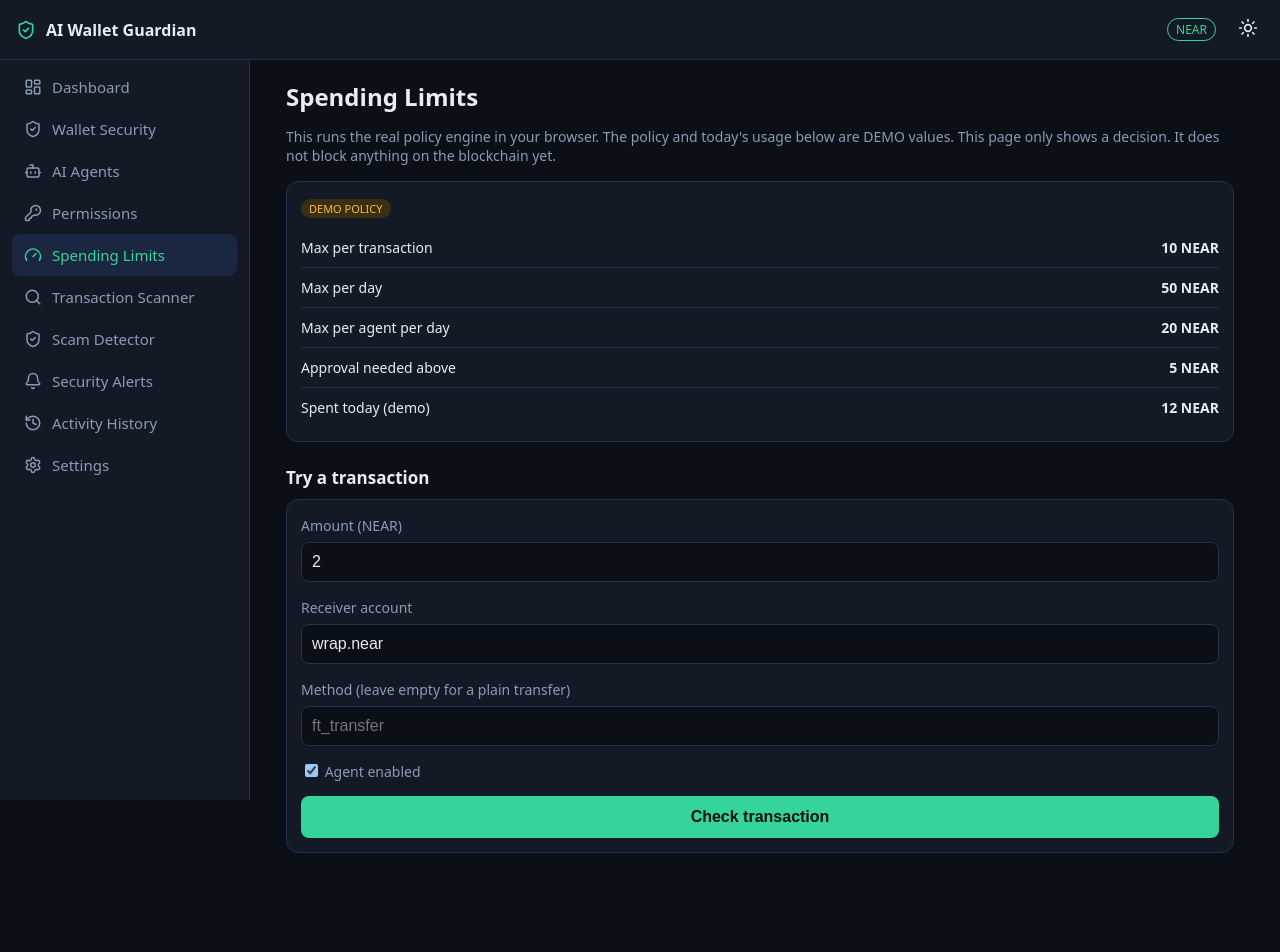
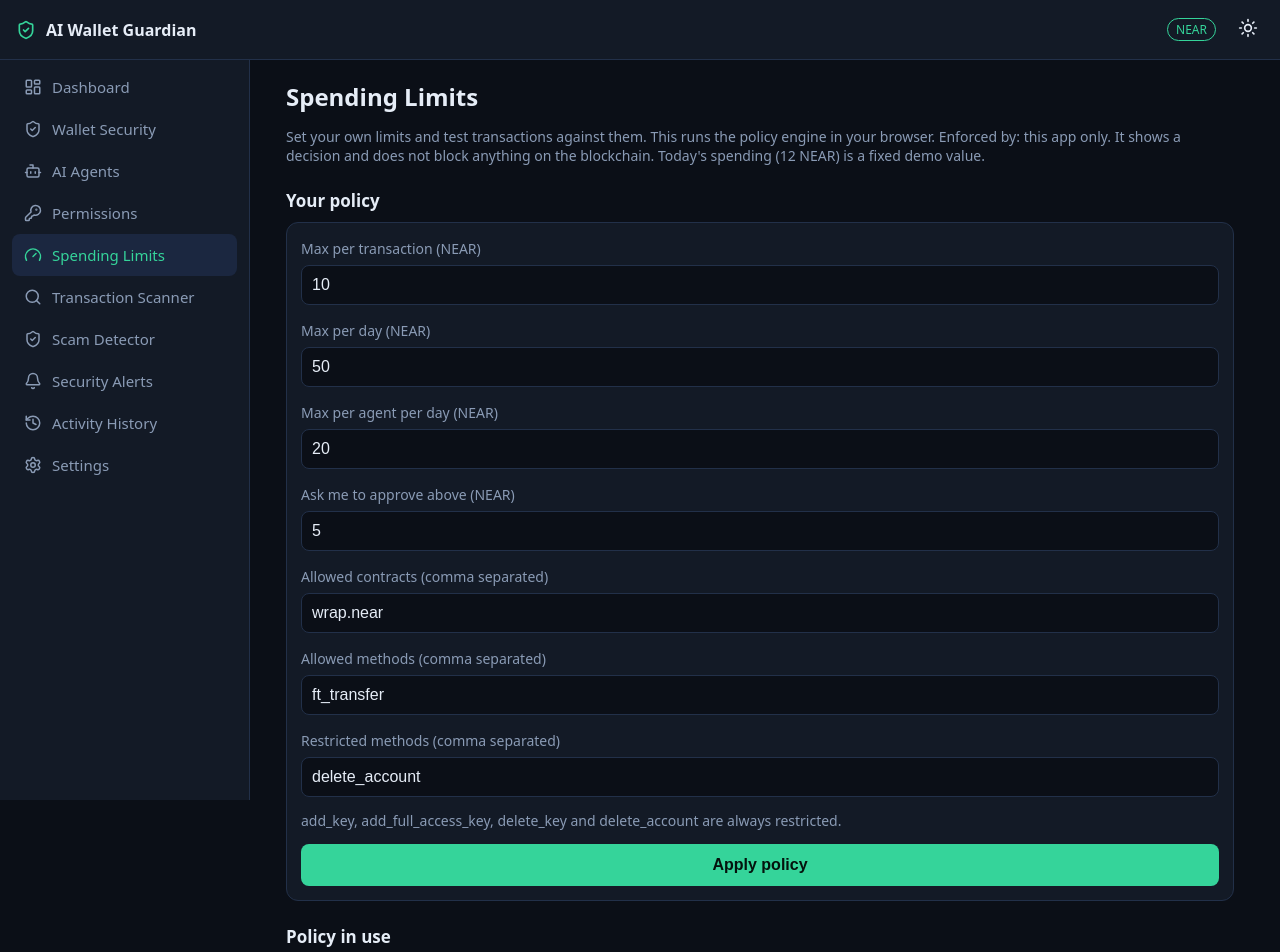
Before and after one commit to muhammad884/near-ai-wallet-guardian, a React (Vite) app in the folder web/: page /limits in a window 1280 px wide. Shown: the top 952 px of the page. Before the commit the page ends 913 px from the top, so only its background shows below. Built offline with nearby package versions, Linux system fonts and the light colour scheme.

Commit message:
Spending Limits: editable policy with validated input and tests

```diff
--- a/web/src/limits.tsx
+++ b/web/src/limits.tsx
@@ -1,27 +1,64 @@
 import { useState } from 'react'
+import type { ChangeEvent } from 'react'
 import { evaluateAndLog } from './log/logged'
+import { buildPolicy } from './policy/config'
+import type { PolicyInput } from './policy/config'
 import type { Policy, Result, Usage } from './policy/types'
-
-const policy: Policy = {
-  maxPerTx: 10,
-  maxDaily: 50,
-  maxPerAgentDaily: 20,
-  approvalAbove: 5,
-  allowedContracts: ['wrap.near'],
-  allowedMethods: ['ft_transfer'],
-  restrictedMethods: ['add_full_access_key', 'delete_account'],
-}
 
 const usage: Usage = { totalToday: 12, agentToday: 6 }
 
+const start: PolicyInput = {
+  maxPerTx: '10',
+  maxDaily: '50',
+  maxPerAgentDaily: '20',
+  approvalAbove: '5',
+  contracts: 'wrap.near',
+  methods: 'ft_transfer',
+  restricted: 'delete_account',
+}
+
+function firstPolicy(): Policy {
+  const r = buildPolicy(start)
+  if (!r.ok) throw new Error(r.error)
+  return r.policy
+}
+
 export function Limits() {
+  const [form, setForm] = useState<PolicyInput>(start)
+  const [policy, setPolicy] = useState<Policy>(firstPolicy)
+  const [formError, setFormError] = useState('')
   const [amount, setAmount] = useState('2')
   const [receiver, setReceiver] = useState('wrap.near')
   const [method, setMethod] = useState('')
   const [enabled, setEnabled] = useState(true)
+  const [checkError, setCheckError] = useState('')
   const [result, setResult] = useState<Result | null>(null)
 
+  function bind(key: keyof PolicyInput) {
+    return {
+      value: form[key],
+      onChange: (e: ChangeEvent<HTMLInputElement>) =>
+        setForm({ ...form, [key]: e.target.value }),
+    }
+  }
+
+  function apply() {
+    const r = buildPolicy(form)
+    if (!r.ok) {
+      setFormError(r.error)
+      return
+    }
+    setFormError('')
+    setPolicy(r.policy)
+    setResult(null)
+  }
+
   function check() {
+    if (amount.trim() === '') {
+      setCheckError('Enter an amount.')
+      return
+    }
+    setCheckError('')
     setResult(
       evaluateAndLog(
         policy,
@@ -46,18 +83,46 @@ export function Limits() {
     <div>
       <h1>Spending Limits</h1>
       <p className="muted">
-        This runs the real policy engine in your browser. The policy and
-        today&apos;s usage below are DEMO values. This page only shows a
-        decision. It does not block anything on the blockchain yet.
+        Set your own limits and test transactions against them. This runs
+        the policy engine in your browser. Enforced by: this app only. It
+        shows a decision and does not block anything on the blockchain.
+        Today&apos;s spending (12 NEAR) is a fixed demo value.
       </p>
 
-      <div className="card" style={{ marginTop: 16 }}>
-        <span className="tag-demo">DEMO POLICY</span>
+      <h2>Your policy</h2>
+      <div className="card">
+        <label className="muted">Max per transaction (NEAR)</label>
+        <input className="field" inputMode="decimal" {...bind('maxPerTx')} />
+        <label className="muted">Max per day (NEAR)</label>
+        <input className="field" inputMode="decimal" {...bind('maxDaily')} />
+        <label className="muted">Max per agent per day (NEAR)</label>
+        <input className="field" inputMode="decimal" {...bind('maxPerAgentDaily')} />
+        <label className="muted">Ask me to approve above (NEAR)</label>
+        <input className="field" inputMode="decimal" {...bind('approvalAbove')} />
+        <label className="muted">Allowed contracts (comma separated)</label>
+        <input className="field" {...bind('contracts')} />
+        <label className="muted">Allowed methods (comma separated)</label>
+        <input className="field" {...bind('methods')} />
+        <label className="muted">Restricted methods (comma separated)</label>
+        <input className="field" {...bind('restricted')} />
+        <p className="muted">
+          add_key, add_full_access_key, delete_key and delete_account are
+          always restricted.
+        </p>
+        {formError && <div className="bad">{formError}</div>}
+        <button className="btn" onClick={apply}>Apply policy</button>
+      </div>
+
+      <h2>Policy in use</h2>
+      <div className="card">
+        <span className="tag-demo">APP-LEVEL ONLY</span>
         <div className="row"><span>Max per transaction</span><strong>{policy.maxPerTx} NEAR</strong></div>
         <div className="row"><span>Max per day</span><strong>{policy.maxDaily} NEAR</strong></div>
         <div className="row"><span>Max per agent per day</span><strong>{policy.maxPerAgentDaily} NEAR</strong></div>
         <div className="row"><span>Approval needed above</span><strong>{policy.approvalAbove} NEAR</strong></div>
-        <div className="row"><span>Spent today (demo)</span><strong>{usage.totalToday} NEAR</strong></div>
+        <div className="row"><span>Allowed contracts</span><span>{policy.allowedContracts.join(', ') || 'none'}</span></div>
+        <div className="row"><span>Allowed methods</span><span>{policy.allowedMethods.join(', ') || 'none'}</span></div>
+        <div className="row"><span>Restricted methods</span><span>{policy.restrictedMethods.join(', ')}</span></div>
       </div>
 
       <h2>Try a transaction</h2>
@@ -71,13 +136,17 @@ export function Limits() {
         <label className="muted">
           <input type="checkbox" checked={enabled} onChange={(e) => setEnabled(e.target.checked)} /> Agent enabled
         </label>
+        {checkError && <div className="bad">{checkError}</div>}
         <button className="btn" onClick={check}>Check transaction</button>
       </div>
 
       {result && (
         <div className="card" style={{ marginTop: 12 }}>
           <div className={'big ' + cls}>{result.decision}</div>
-          <div className="muted">App-level decision only. Nothing was sent, and nothing was blocked on the blockchain.</div>
+          <div className="muted">
+            App-level decision only. Nothing was sent, and nothing was blocked
+            on the blockchain.
+          </div>
           {result.reasons.map((r) => (
             <div className="row" key={r}>{r}</div>
           ))}
--- /dev/null
+++ b/web/src/policy/config.ts
@@ -0,0 +1,75 @@
+import type { Policy } from './types'
+import { splitList } from '../agents/model.ts'
+
+export type PolicyInput = {
+  maxPerTx: string
+  maxDaily: string
+  maxPerAgentDaily: string
+  approvalAbove: string
+  contracts: string
+  methods: string
+  restricted: string
+}
+
+export type BuildResult =
+  | { ok: true; policy: Policy }
+  | { ok: false; error: string }
+
+const ACCOUNT_ID = /^(([a-z\d]+[-_])*[a-z\d]+\.)*([a-z\d]+[-_])*[a-z\d]+$/
+
+const ALWAYS_RESTRICTED = [
+  'add_key',
+  'add_full_access_key',
+  'delete_key',
+  'delete_account',
+]
+
+function num(text: string): number {
+  return text.trim() === '' ? Number.NaN : Number(text)
+}
+
+export function buildPolicy(input: PolicyInput): BuildResult {
+  const maxPerTx = num(input.maxPerTx)
+  const maxDaily = num(input.maxDaily)
+  const maxPerAgentDaily = num(input.maxPerAgentDaily)
+  const approvalAbove = num(input.approvalAbove)
+
+  for (const n of [maxPerTx, maxDaily, maxPerAgentDaily, approvalAbove]) {
+    if (!Number.isFinite(n) || n < 0) {
+      return { ok: false, error: 'Every limit must be a number of 0 or more.' }
+    }
+  }
+  if (maxPerTx > maxDaily) {
+    return { ok: false, error: 'The per-transaction limit cannot be above the daily limit.' }
+  }
+  if (maxPerAgentDaily > maxDaily) {
+    return { ok: false, error: 'The per-agent daily limit cannot be above the daily limit.' }
+  }
+  if (approvalAbove > maxPerTx) {
+    return { ok: false, error: 'The approval threshold cannot be above the per-transaction limit.' }
+  }
+
+  const allowedContracts = splitList(input.contracts)
+  for (const c of allowedContracts) {
+    if (c.length < 2 || c.length > 64 || !ACCOUNT_ID.test(c)) {
+      return { ok: false, error: `"${c}" is not a valid NEAR account ID.` }
+    }
+  }
+
+  const restrictedMethods = Array.from(
+    new Set([...splitList(input.restricted), ...ALWAYS_RESTRICTED]),
+  )
+
+  return {
+    ok: true,
+    policy: {
+      maxPerTx,
+      maxDaily,
+      maxPerAgentDaily,
+      approvalAbove,
+      allowedContracts,
+      allowedMethods: splitList(input.methods),
+      restrictedMethods,
+    },
+  }
+}
```
Also changed, not shown: 1 other file (tests, documents, lock files or other folders).
